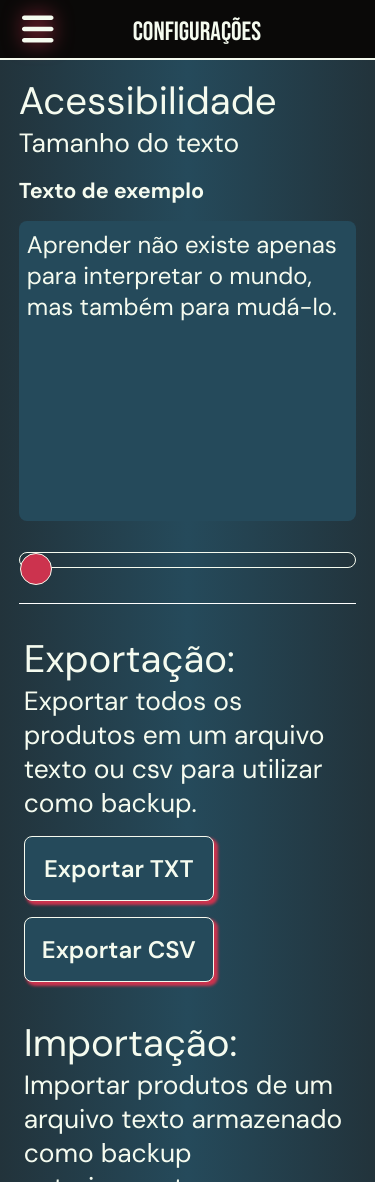
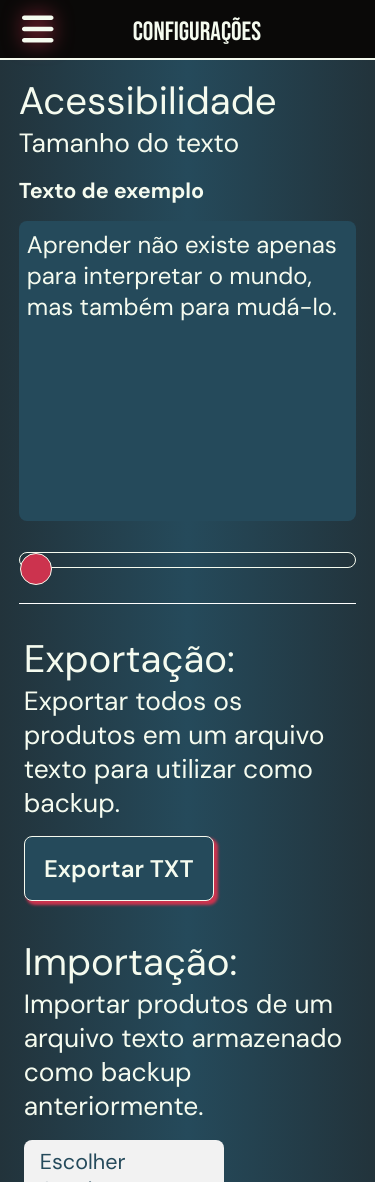
Before and after one commit to Grupo-2-Sustentare/sustentare-web, a React (Create React App) app: page /configuracoes in a window 390 px wide. Shown: the top 1182 px of the page. Built offline with nearby package versions, Linux system fonts and the light colour scheme; a web font is replaced by a local one.

Commit message:
tirando csv do mobile

```diff
--- a/src/pages/configuracoes/Configuracoes.jsx
+++ b/src/pages/configuracoes/Configuracoes.jsx
@@ -25,10 +25,9 @@ export default function Configuracoes() {
                             Exportação:
                         </span>
                         <span className={styles.H4}>
-                            Exportar todos os produtos em um arquivo texto ou csv para utilizar como backup.
+                            Exportar todos os produtos em um arquivo texto para utilizar como backup.
                         </span>
                         <BotaoExport/>
-                        <BotaoExportCsv/>
                     </div>
                     <div className={styles.Import}>
                         <span className={styles.H3}>
```
